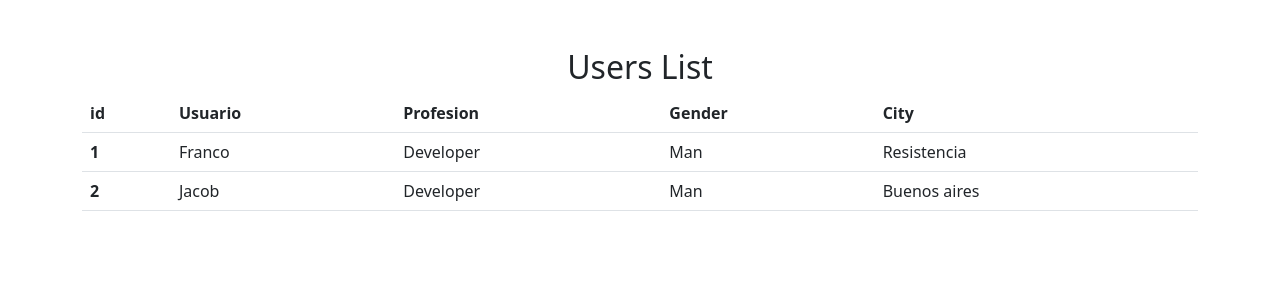
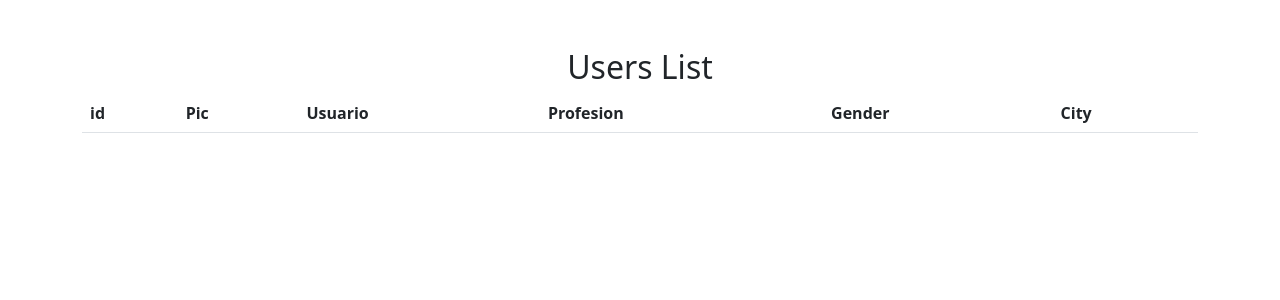
Before and after one commit to M0narc/ecommerce-mon, a Django app: page /user/list/ in a window 1280 px wide. Shown: the top 300 px of the page. Run offline with Django 4.2, Linux system fonts and the light colour scheme; lists and menus that the app fills with data are empty; some libraries are stand-ins or nearby versions.

Commit message:
views for users and interacting with the html

```diff
--- a/templates/userList.html
+++ b/templates/userList.html
@@ -14,6 +14,7 @@
             <thead>
               <tr>
                 <th scope="col">id</th>
+                <th scope="col">Pic</th>
                 <th scope="col">Usuario</th>
                 <th scope="col">Profesion</th>
                 <th scope="col">Gender</th>
@@ -21,23 +22,21 @@
               </tr>
             </thead>
             <tbody>
+              {% for usr in get_users %}
               <tr>
-                <th scope="row">1</th>
-                <td>Franco</td>
-                <td>Developer</td>
-                <td>Man</td>
-                <td>Resistencia</td>
+                <th scope="row">{{ usr.id }}</th>
+                <td><img src="{{ usr.photo.url }}"
+                  width="40"
+                  height="40"
+                  style="border-radius: 50px;"></td>
+                <td>{{ usr.first_name }}</td>
+                <td>{{ usr.Profesion }}</td>
+                <td>{{ usr.Gender }}</td>
+                <td>{{ usr.City }}</td>
               </tr>
-              <tr>
-                <th scope="row">2</th>
-                <td>Jacob</td>
-                <td>Developer</td>
-                <td>Man</td>
-                <td>Buenos aires</td>
-              </tr>
+              {% endfor %}
             </tbody>
           </table>
-
     </div>
 </body>
 </html>
--- a/users/views.py
+++ b/users/views.py
@@ -1,5 +1,11 @@
 from django.shortcuts import render
+from .models import Usuario
 
 # Create your views here.
 def user_list(request):
-    return render(request, 'userList.html')
+    get_users = Usuario.objects.all()
+
+    data = {
+        'get_users': get_users
+    }
+    return render(request, 'userList.html', data)
```
